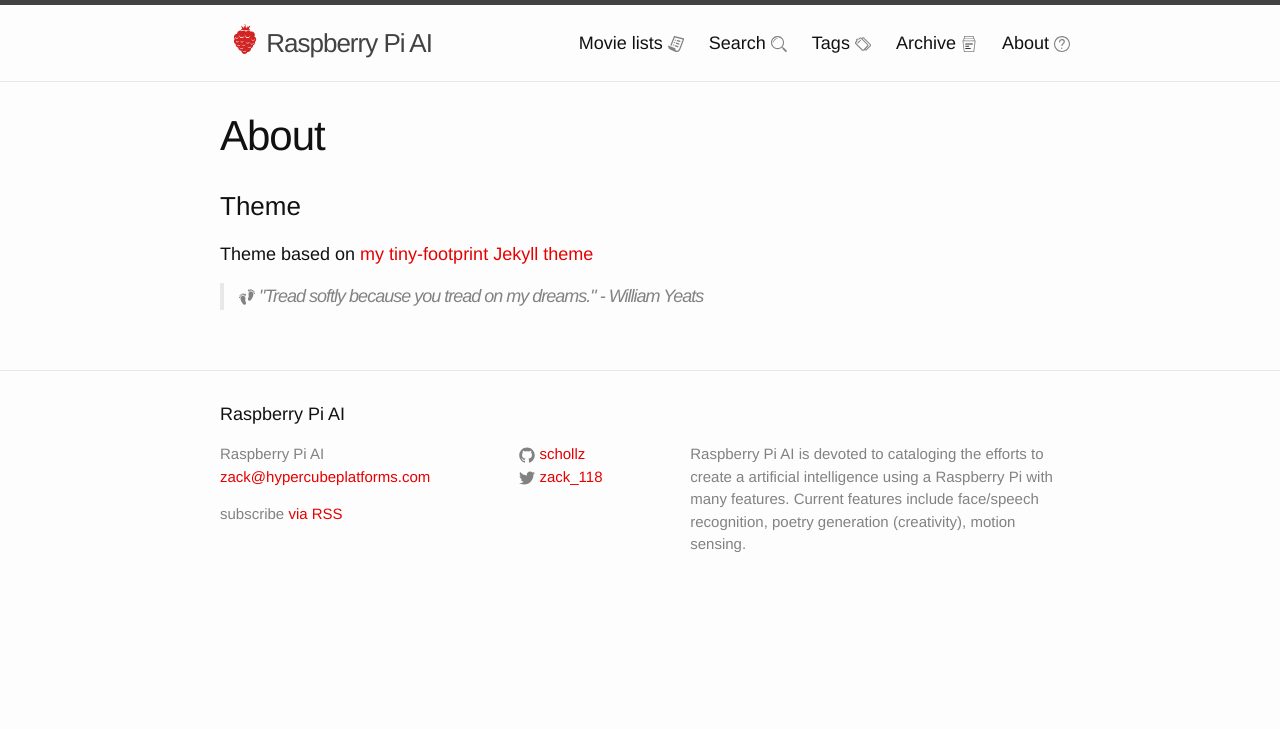
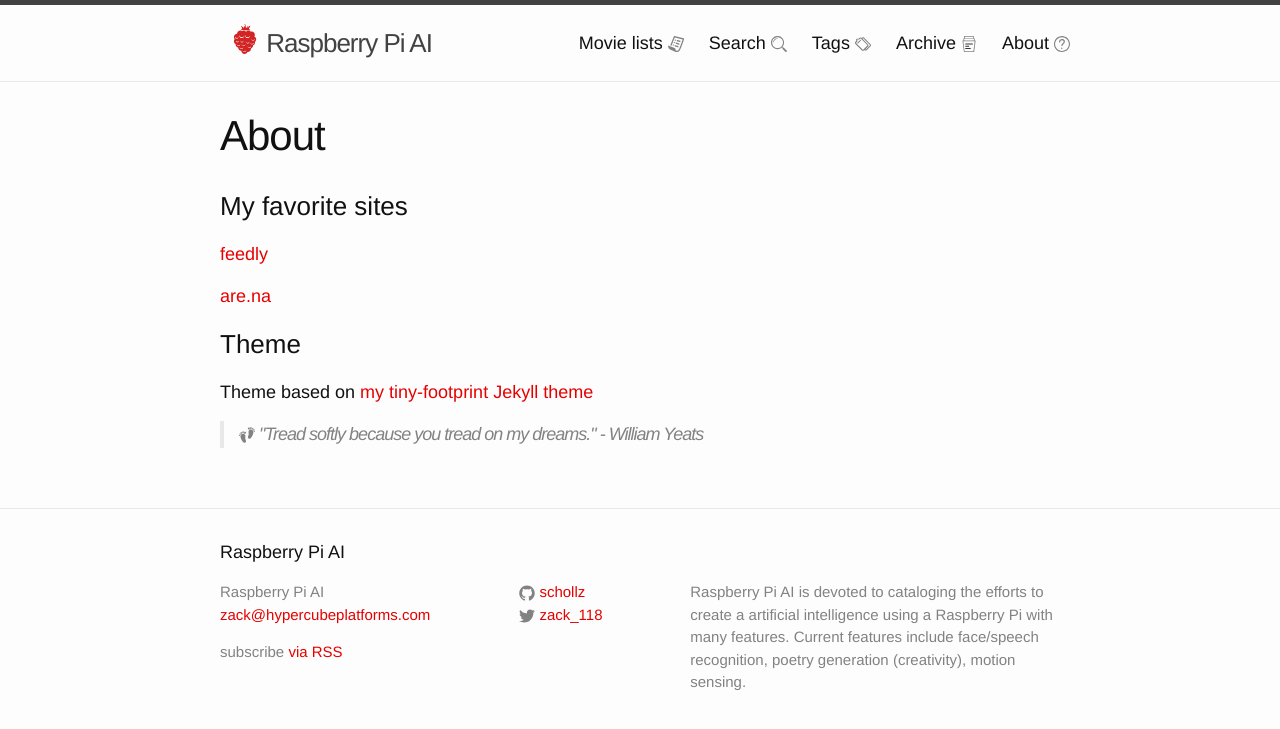
Before and after one commit to schollz/rpiai.com.old, a Jekyll site: the page built from about.md, in a window 1280 px wide. Shown: the top 729 px of the page. Built offline with Jekyll 4.4.1, drawn with Linux system fonts in a browser that asks for light colours; Markdown is read by kramdown in place of the engine named in the settings; a script that is not in the unit is left out.

Commit message:
Update about.md

```diff
--- a/about.md
+++ b/about.md
@@ -4,6 +4,13 @@
 permalink: /about/
 weight: 10
 ---
+
+### My favorite sites
+
+[feedly](http://feedly.com/)
+
+[are.na](https://www.are.na/z-s/)
+
 
 ### Theme
 
```
